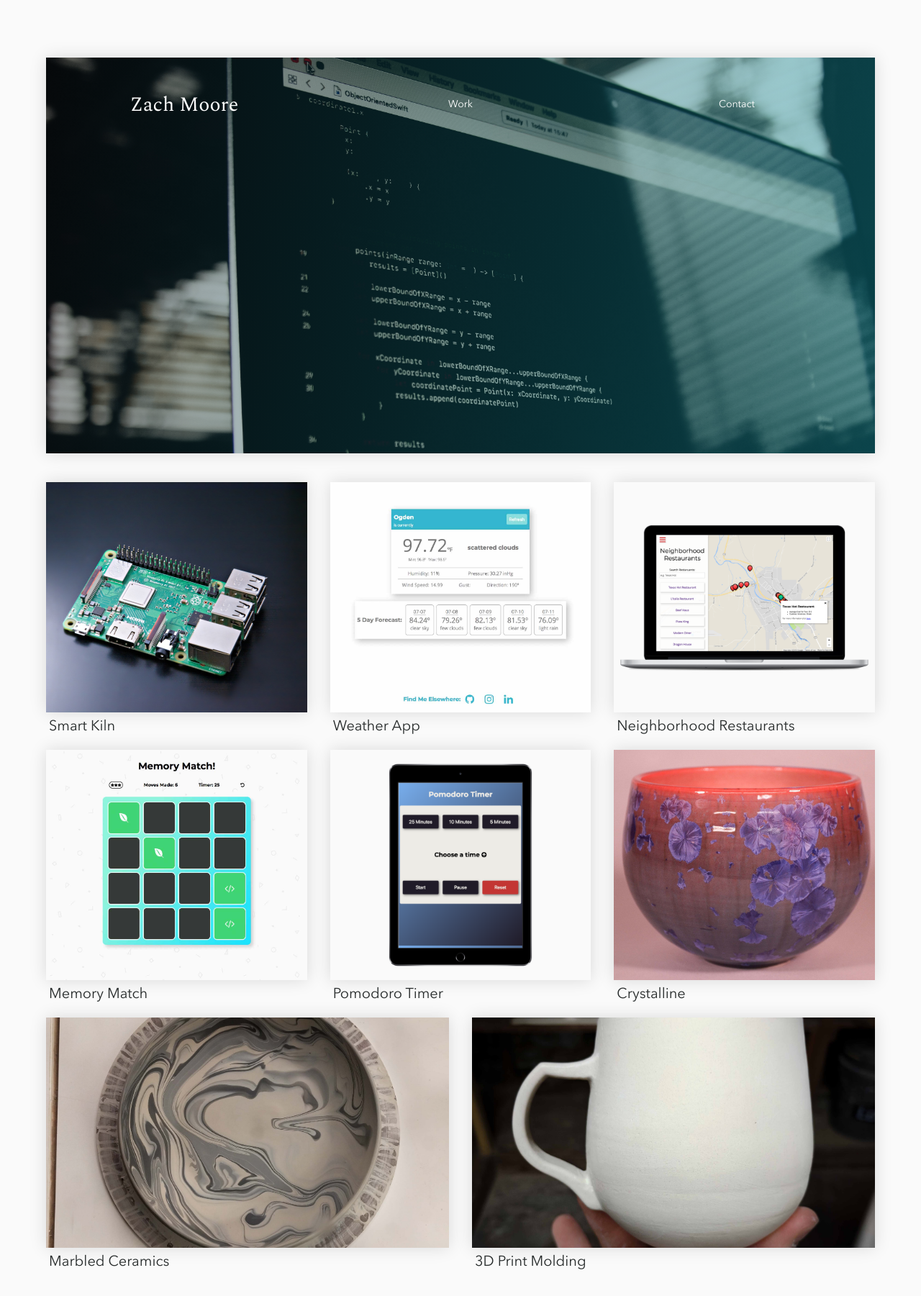
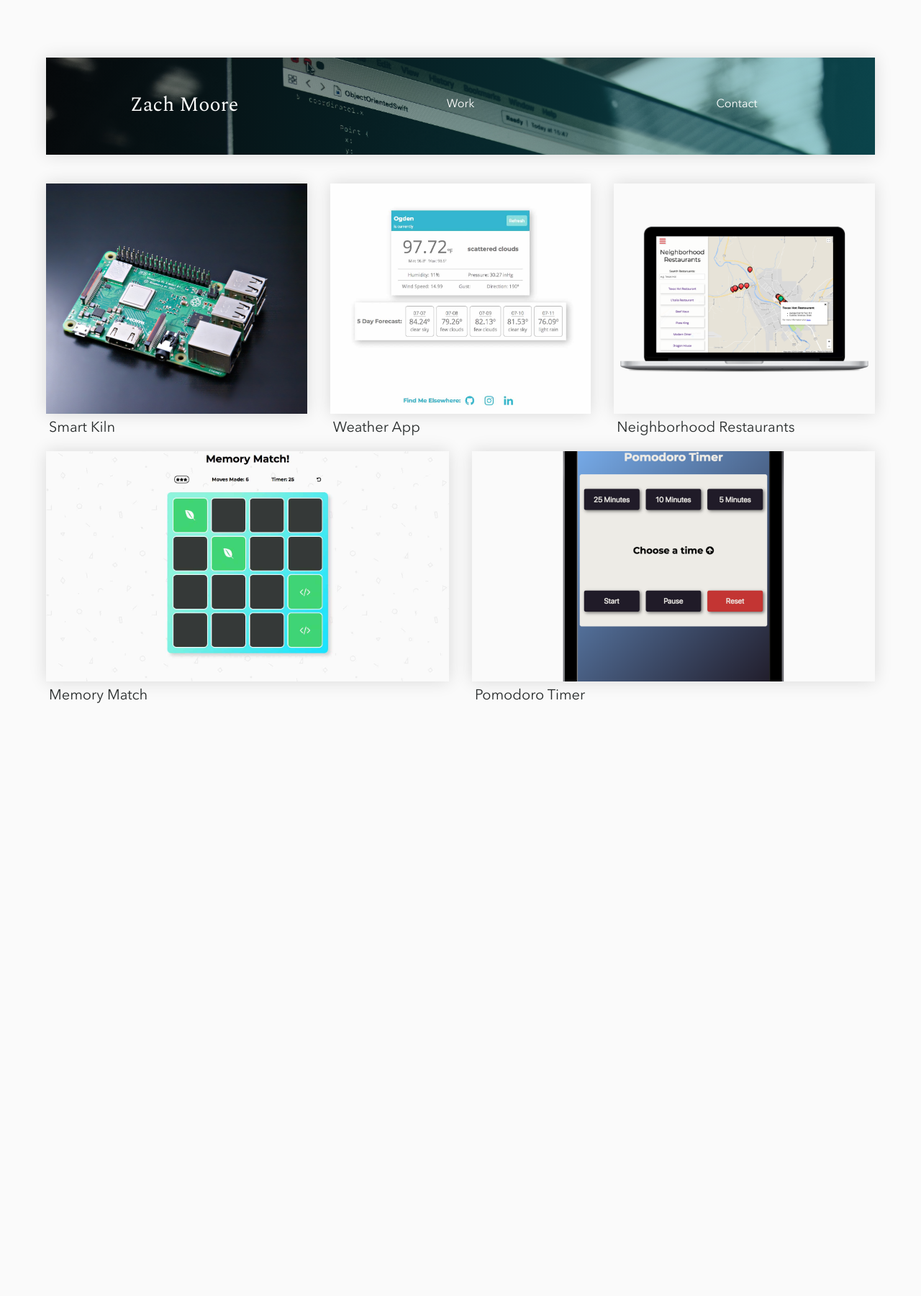
Before and after one commit to ZachJMoore/react-portfolio, a React (Create React App) app: page /work in a window 1280 px wide. Shown: the whole page at 72% size. After the commit the page ends 1014 px from the top, so only its background shows below. Built offline with nearby package versions, Linux system fonts and the light colour scheme.

Commit message:
Adjust styles

```diff
--- a/src/projects.js
+++ b/src/projects.js
@@ -1,5 +1,3 @@
-import React from "react"
-
 import smartKilnHeader from "./images/software/smart-kiln/smart-kiln-header.jpg";
 import smartKilnScreenshotLaptop from "./images/software/smart-kiln/screenshot-laptop.jpg";
 
@@ -34,8 +32,7 @@ let projects = [
             imgDesc: null,
             paragraphs: [
                 "The purpose behind this ongoing project is to create a better, smarter, cheaper, and more accessible kiln controller. Whether that be for ceramics, glass, curing, or any other application, my aim is to lower the cost while bringing a better experience for beginners and experienced craftsmen alike.",
-                "Using React, Node, Express, Firebase, and a Raspberry Pi, I was able to build a complete system for controlling, managing, and monitoring multiple kilns from a single webpage.",
-                "Each user can also add all of their firing schedules in one easy place with Firebase to easily share firing schedules across multiple kilns without the need to manually enter the same schedule in multiple places. Add it once and use it everywhere!"
+                "Using React, Node, Express, Firebase, and a Raspberry Pi, I was able to build a complete system for controlling, managing, and monitoring multiple kilns from a single webpage."
             ]
         },
         {
@@ -64,7 +61,10 @@ let projects = [
         {
             imgSrc: null,
             imgDesc: null,
-            paragraphs: []
+            paragraphs: [
+                "This project was built as way to familiarize myself and get a better understanding of using promises and API services. Everything was written in vanilla JavaScript, HTML, and CSS.",
+                "Using data from OpenWeatherMap, this webpage will display the current and 5 day weather forecast for a given zip code."
+            ]
         }
     ]
   },
@@ -86,7 +86,10 @@ let projects = [
         {
             imgSrc: null,
             imgDesc: null,
-            paragraphs: []
+            paragraphs: [
+                "This project is the final assignment for the Udacity front-end web developer nanodegree program. The challenge was to create a single page React app that incorporates both google maps, and another 3rd party API, which in this case is Zomato.",
+                "Neighborhood Restaurants allows you to search and filter through a list of restaurants, and get useful information in card format about each establishment. The restaurants are supplied by querying the Zomato API, which are then dynamically plotted onto google maps."
+            ]
         }
     ]
   },
@@ -108,7 +111,10 @@ let projects = [
         {
             imgSrc: null,
             imgDesc: null,
-            paragraphs: []
+            paragraphs: [
+                "Memory match is a simple game build from vanilla Javascript, HTML, and CSS.",
+                "This project was a way to start learning Javascript and build the logic behind comparing matches and keeping score."
+            ]
         }
     ]
   },
@@ -130,64 +136,67 @@ let projects = [
         {
             imgSrc: null,
             imgDesc: null,
-            paragraphs: []
+            paragraphs: [
+                "Pomodoro Timer was my answer to the lack of simple, clean, pomodoro timers for staying on task.",
+                "Everything was build from scratch using vanilla JavaScript, HTML, and CSS."
+            ]
         }
     ]
   },
-  {
-    headerImgSrc: crystallineCeramicsHeader,
-    title: "Crystalline",
-    shortDescription: "Growing Zinc Silicate crystals at 2225°F",
-    pathname: "crystalline-ceramics",
-    links: {
-        demo: null,
-        source: null
-    },
-    technologiesUsed: [],
-    projectBody: [
-        {
-            imgSrc: null,
-            imgDesc: null,
-            paragraphs: []
-        }
-    ]
-  },
-  {
-    headerImgSrc: marbledCeramicHeader,
-    title: "Marbled Ceramics",
-    shortDescription: "Visualizing the flow of black and white",
-    pathname: "marbled-ceramics",
-    links: {
-        demo: null,
-        source: null
-    },
-    technologiesUsed: [],
-    projectBody: [
-        {
-            imgSrc: null,
-            imgDesc: null,
-            paragraphs: []
-        }
-    ]
-  },
-  {
-    headerImgSrc: PrintMoldingHeader,
-    title: "3D Print Molding",
-    shortDescription: "Making precision molds from digital models",
-    pathname: "3d-print-molding",
-    links: {
-        demo: null,
-        source: null
-    },
-    technologiesUsed: [],
-    projectBody: [
-        {
-            imgSrc: null,
-            imgDesc: null,
-            paragraphs: []
-        }
-    ]
-  }
+//   {
+//     headerImgSrc: crystallineCeramicsHeader,
+//     title: "Crystalline",
+//     shortDescription: "Growing Zinc Silicate crystals at 2225°F",
+//     pathname: "crystalline-ceramics",
+//     links: {
+//         demo: null,
+//         source: null
+//     },
+//     technologiesUsed: [],
+//     projectBody: [
+//         {
+//             imgSrc: null,
+//             imgDesc: null,
+//             paragraphs: []
+//         }
+//     ]
+//   },
+//   {
+//     headerImgSrc: marbledCeramicHeader,
+//     title: "Marbled Ceramics",
+//     shortDescription: "Visualizing the flow of black and white",
+//     pathname: "marbled-ceramics",
+//     links: {
+//         demo: null,
+//         source: null
+//     },
+//     technologiesUsed: [],
+//     projectBody: [
+//         {
+//             imgSrc: null,
+//             imgDesc: null,
+//             paragraphs: []
+//         }
+//     ]
+//   },
+//   {
+//     headerImgSrc: PrintMoldingHeader,
+//     title: "3D Print Molding",
+//     shortDescription: "Making precision molds from digital models",
+//     pathname: "3d-print-molding",
+//     links: {
+//         demo: null,
+//         source: null
+//     },
+//     technologiesUsed: [],
+//     projectBody: [
+//         {
+//             imgSrc: null,
+//             imgDesc: null,
+//             paragraphs: []
+//         }
+//     ]
+//   }
 ]
 
 export default projects
--- a/src/scss/app.scss
+++ b/src/scss/app.scss
@@ -44,7 +44,7 @@ body {
   z-index: 50;
 
   a {
-    font-size: 14px;
+    font-size: 16px;
     text-decoration: none;
     width: 25%;
     display: flex;
@@ -123,7 +123,7 @@ body {
 
 .work-header-image{
   width: 90%;
-  height: calc(100vh - 250px);
+  height: 135px;
   margin: 25px 0;
   margin-top: -90px;
   background-image: url("../images/work-header.jpg");
@@ -324,7 +324,6 @@ body {
 
   img {
     width: 100%;
-    height: 50vh;
     min-width: 300px;
     background-size: contain;
     background-position: center;
```
Also changed, not shown: 1 other file (tests, documents, lock files or other folders).
